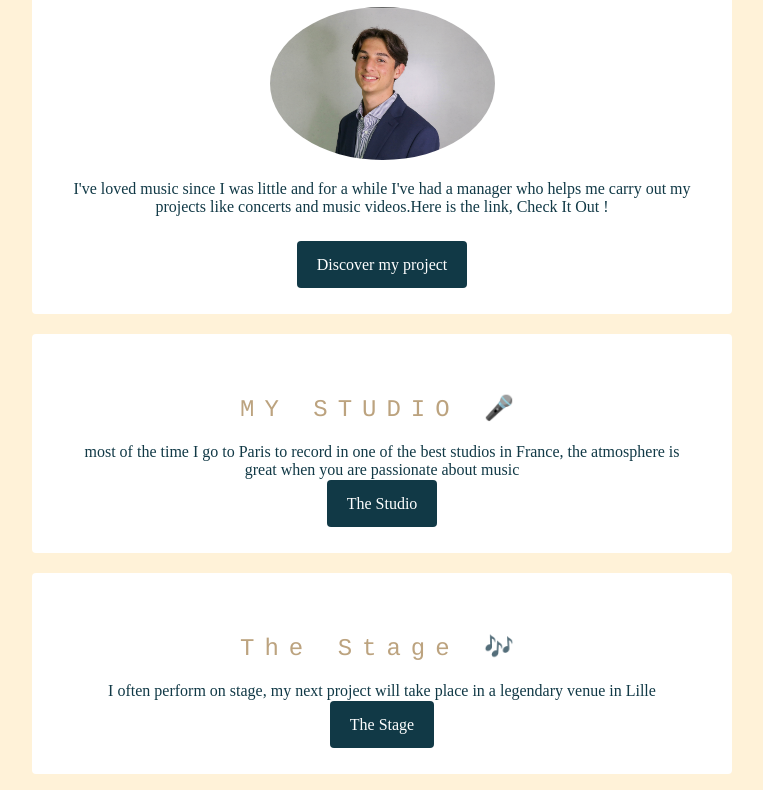
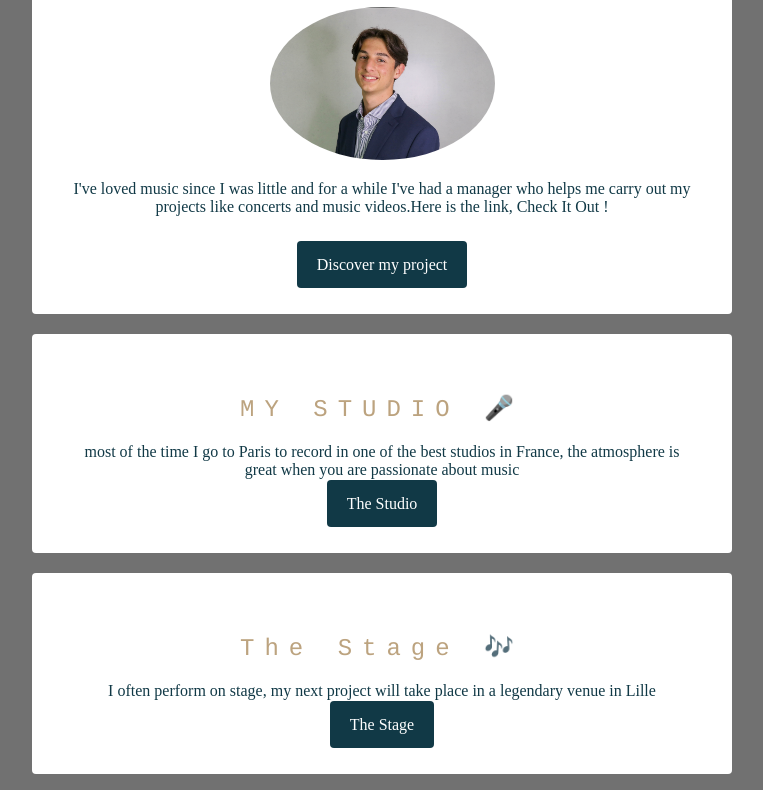
Before and after one commit to LILFLEEKY/My__profile, a plain HTML site: page index.html in a window 1280 px wide. Shown: the part 153-943 px from the top of the page, without its empty margins (258-1021 px from the left). Drawn offline with Linux system fonts and the light colour scheme.

Commit message:
Update Style.Css

```diff
--- a/Style.Css
+++ b/Style.Css
@@ -1,5 +1,5 @@
 body  {
-  background-color: rgb(255, 242, 216);
+  background-color: rgb(113,113,113);
   color: rgb(17, 57, 70);
   font-family: font-family: 'Young Serif', serif;
 }
```
